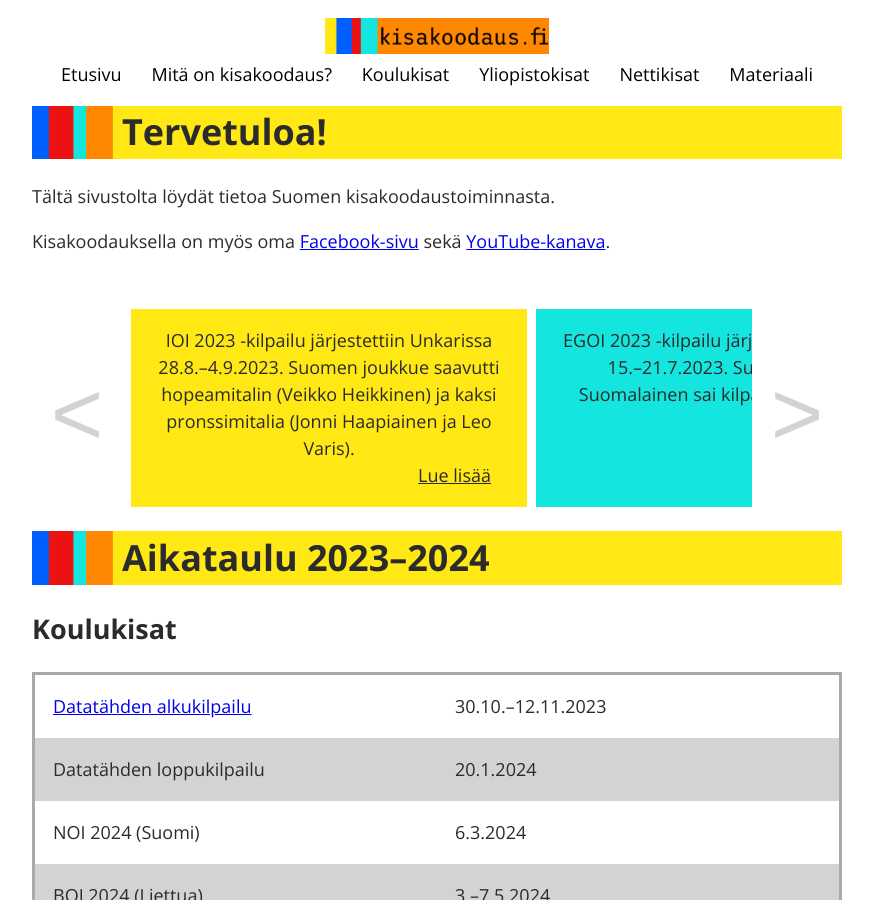
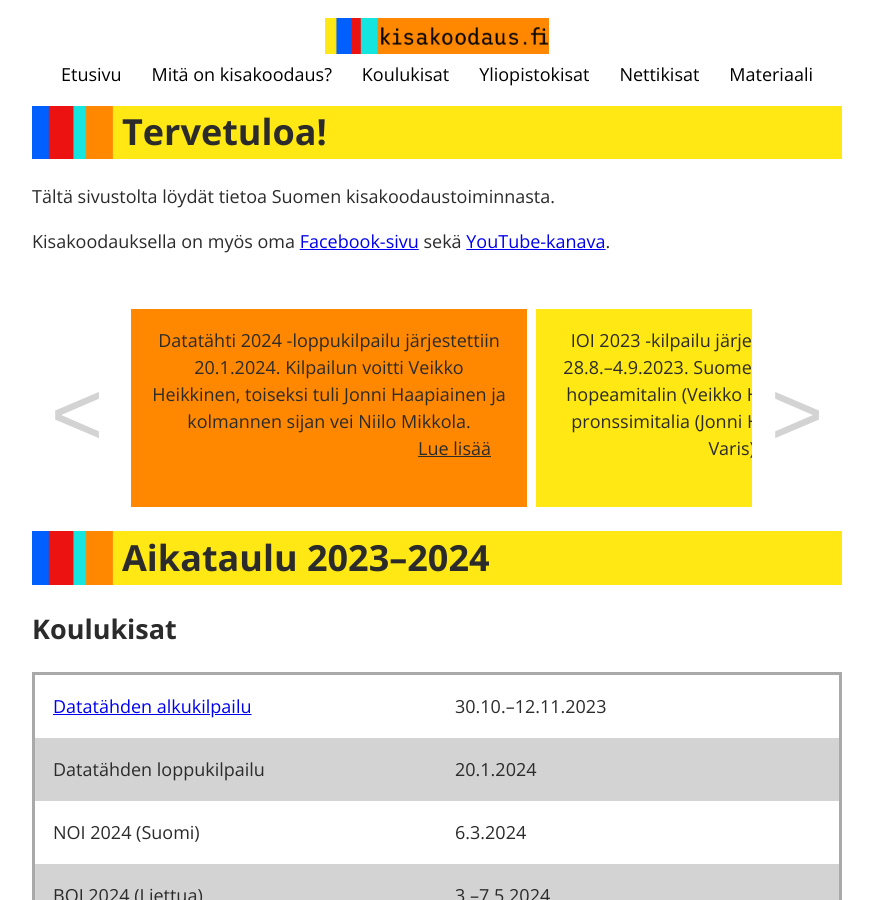
Before and after one commit to kisakoodaus/kisakoodaus.fi, a Jekyll site: the page built from index.html, in a window 1280 px wide and 900 px high. Shown: the whole window, without its empty margins (203-1076 px from the left). Built offline with Jekyll 4.4.1, drawn with Linux system fonts in a browser that asks for light colours.

Commit message:
Päivitä Datatähti 2024 tiedot

```diff
--- a/datatahti/index.html
+++ b/datatahti/index.html
@@ -15,6 +15,12 @@ Lisää tietoa löydät
 <thead>
 	<tr><th align=left width=100>vuosi</th><th align=left width=150>alkukilpailu</th><th align=left width=150>loppukilpailu</th><th align=left width=150></th></tr>
 </thead>
+<tr>
+	<td>2024</td>
+	<td><a href="mat/dt24a.pdf">tehtävät</a></td>
+	<td><a href="mat/dt24l.pdf">tehtävät</a></td>
+	<td><a href="tulokset2024">tulokset</a></td>
+</tr>
 <tr>
 	<td>2023</td>
 	<td><a href="mat/dt23a.pdf">tehtävät</a></td>
--- a/index.html
+++ b/index.html
@@ -12,6 +12,11 @@
                     &lt; </button>
             </div>
             <div class="news" id="news">
+
+                <div class="square orange">
+    <p>Datatähti 2024 -loppukilpailu järjestettiin 20.1.2024. Kilpailun voitti Veikko Heikkinen, toiseksi tuli Jonni Haapiainen ja kolmannen sijan vei Niilo Mikkola.</p>
+    <a href="https://datatahti.fi/">Lue lisää</a>
+</div>
 
                 <div class="square yellow">
     <p>IOI 2023 -kilpailu järjestettiin Unkarissa 28.8.–4.9.2023. Suomen joukkue saavutti hopeamitalin (Veikko Heikkinen) ja kaksi pronssimitalia (Jonni Haapiainen ja Leo Varis).</p>
@@ -28,6 +33,7 @@
     <a href="https://www.boi2023.org/">Lue lisää</a>
 </div>
 
+<!--
                 <div class="square red">
     <p>Datatähti 2023 -loppukilpailu järjestettiin 21.1.2023. Kilpailun voitti Veikko Heikkinen, toiseksi tuli Leo Varis ja kolmannen sijan vei Okko Heiniö.</p>
     <a href="https://datatahti.fi/">Lue lisää</a>
@@ -43,7 +49,6 @@
     <a href="https://nordic.icpc.io/ncpc2022/">Lue lisää</a>
 </div>
 
-<!--
                 <div class="square turquoise">
 <p>IOI 2022 -kilpailu järjestettiin Indonesiassa 7.–15.8.2022. Suomen joukkue saavutti kaksi pronssimitalia (Henrik Aalto ja Leo Varis).</p>
 <a href="https://ioi2022.id/">Lue lisää</a>
```
Also changed, not shown: datatahti/tulokset2024.html (added, +33 -0 lines), 2 other files.
